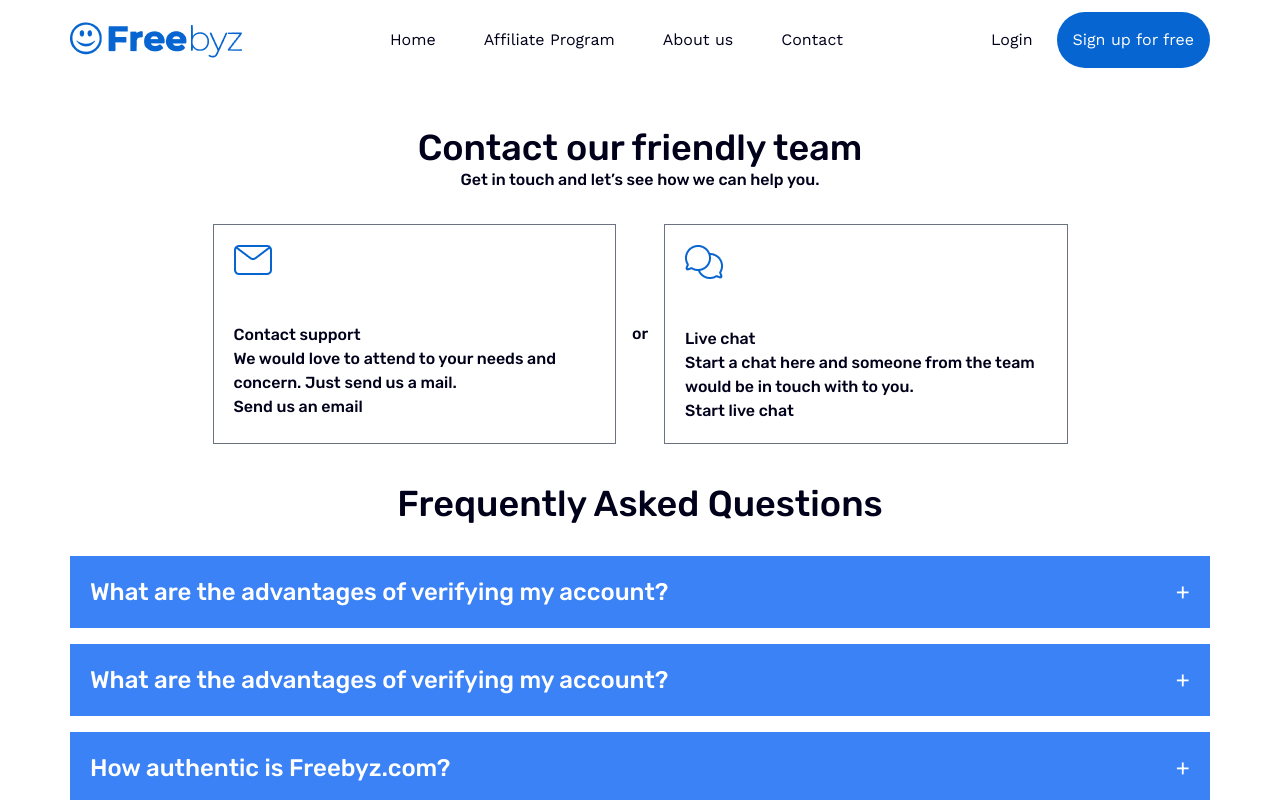
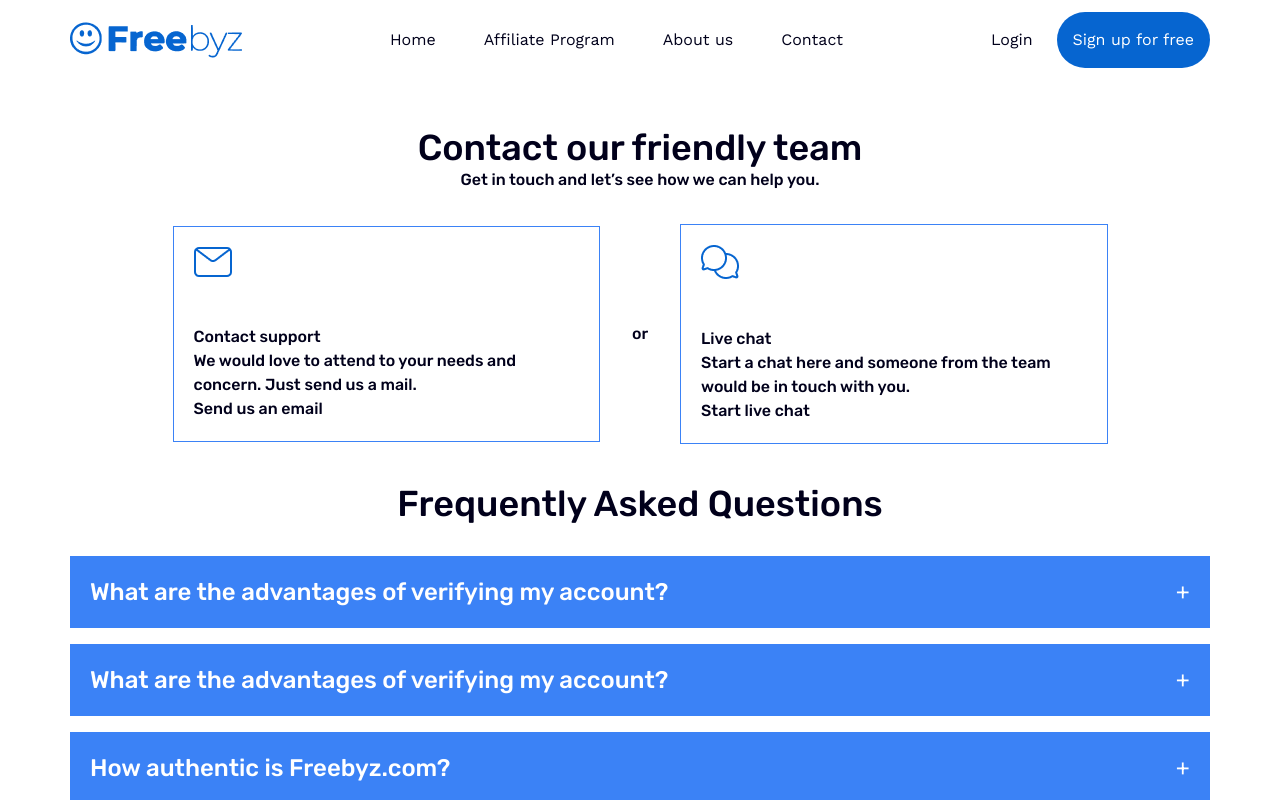
Before and after one commit to solotobby/gamification_fe, a React (Vite) app: page /contact-us in a window 1280 px wide. Shown: the top 800 px of the page. Built offline with nearby package versions, Linux system fonts and the light colour scheme.

Commit message:
Add references to the contact component

```diff
--- a/src/components/landing-page/ContactUs.jsx
+++ b/src/components/landing-page/ContactUs.jsx
@@ -15,18 +15,28 @@ const ContactUs = () => {
             <div className="container pt-5 mt-8 md:pt-16">
                 <h1 className="mt-8 text-4xl font-medium leading-10 text-center">Contact our friendly team</h1>
                 <p className='mb-8 text-center'>Get in touch and let’s see how we can help you.</p>
-            <div className='relative grid w-3/4 grid-cols-1 gap-12 mx-auto md:grid-cols-2'>
-                <div className='w-full h-full p-5 border border-gray-500 shrink-0'>
-                    <img src="/images/mail-icon.png" alt="mail-icon" className='mb-12' />
+                <div className="relative flex flex-col items-center w-3/4 gap-6 mx-auto md:gap-20 md:flex-row md:items-center md:justify-center">
+
+                    <a className="w-full h-full p-5 transition-transform duration-300 transform border border-blue-500 cursor-pointer md:w-1/2 shrink-0 hover:scale-105 hover:shadow-lg"
+                        onClick={() => window.location.href = 'mailto:hello@freebyz.com'}
+                    >
+                        <img src="/images/mail-icon.png" alt="mail-icon" className="mb-12" />
                         <h2>Contact support</h2>
                         <h3>We would love to attend to your needs and concern. Just send us a mail.</h3>
                         <p>Send us an email</p>
-                </div>
-                <p className="absolute mb-4 -translate-x-1/2 -translate-y-1/2 md:mb-0 top-1/2 left-1/2">or</p>
-                <div className='w-full h-full p-5 border border-gray-500 shrink-0'>
-                    <img src="/images/chat-con.png" alt="chat-icon" className='mb-12' />
+                    </a>
+
+                    <p className="text-center md:absolute md:top-1/2 md:left-1/2 md:-translate-x-1/2 md:-translate-y-1/2">
+                        or
+                    </p>
+
+
+                    <div className="w-full h-full p-5 transition-transform duration-300 transform border border-blue-500 cursor-pointer md:w-1/2 shrink-0 hover:scale-105 hover:shadow-lg"
+                        onClick={() => window.open('https://tawk.to/chat/6510bbe9b1aaa13b7a78ae75/1hb4ls2fd', '_blank', 'noopener,noreferrer')}
+                    >
+                        <img src="/images/chat-con.png" alt="chat-icon" className="mb-12" />
                         <h2>Live chat</h2>
-                    <h3>Start a chat here and someone from the team would be in touch with to you.</h3>
+                        <h3>Start a chat here and someone from the team would be in touch with you.</h3>
                         <p>Start live chat</p>
                     </div>
                 </div>
```
Lines whose indentation alone changed are shown as unchanged.
